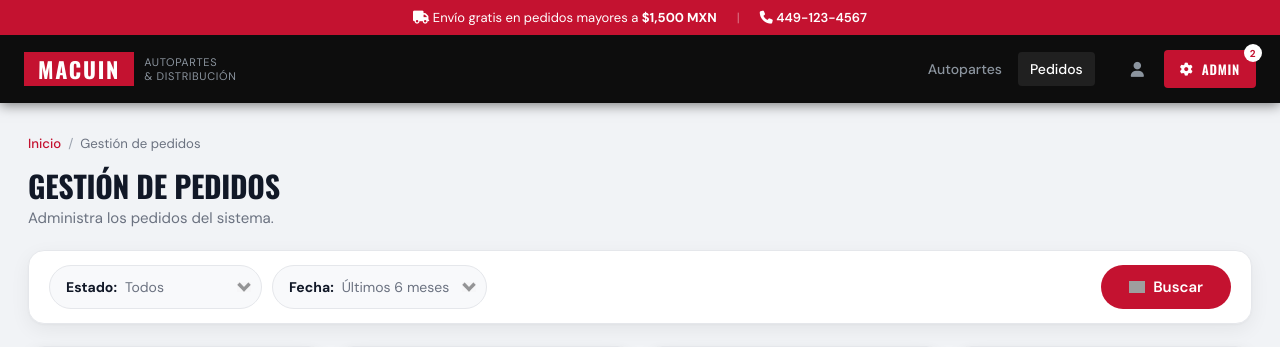
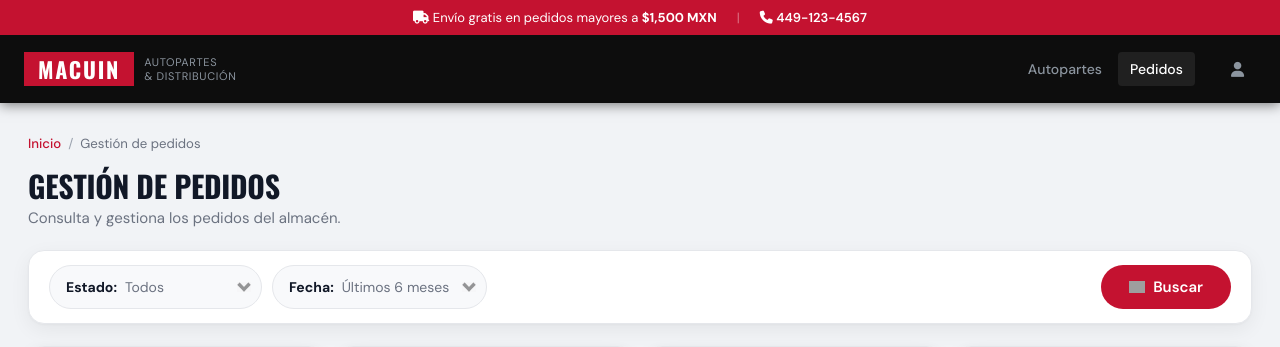
Before and after one commit to Arthie01/monorepo, a Flask app: page /gestion-pedidos in a window 1280 px wide. Shown: the top 347 px of the page. Run offline with Flask 3, Linux system fonts and the light colour scheme; grey boxes are pictures that could not be loaded.

Commit message:
fix: quitar referencias a admin — interfaces de personal interno

```diff
--- a/flask_app/static/css/gestion_pedidos.css
+++ b/flask_app/static/css/gestion_pedidos.css
@@ -153,38 +153,7 @@ body {
 }
 .hdr-action-link:hover { color:#fff; background:rgba(255,255,255,.08); }
 
-.hdr-cart-btn {
-  position: relative;
-  display: flex;
-  align-items: center;
-  gap: 8px;
-  background: #C41230;
-  color: #fff;
-  text-decoration: none;
-  padding: 9px 16px;
-  border-radius: 4px;
-  font-family: var(--font-display);
-  font-size: 13px;
-  font-weight: 600;
-  letter-spacing: .06em;
-  text-transform: uppercase;
-  transition: background .2s;
-}
-.hdr-cart-btn:hover { background: #8B0D21; }
-.hdr-cart-badge {
-  position: absolute;
-  top: -6px; right: -6px;
-  background: #fff;
-  color: #C41230;
-  font-size: 10px;
-  font-weight: 700;
-  font-family: var(--font-body);
-  border-radius: 50%;
-  width: 18px; height: 18px;
-  display: flex;
-  align-items: center;
-  justify-content: center;
-}
+
 
 /* ═══════════════════════════════════════════════
    BG CORNER
--- a/flask_app/templates/gestion_pedidos.html
+++ b/flask_app/templates/gestion_pedidos.html
@@ -26,17 +26,12 @@
         <span class="logo-block">MACUIN</span>
         <span class="logo-sub">Autopartes<br>&amp; Distribución</span>
       </a>
-      <nav class="hdr-nav" aria-label="Navegación admin">
+      <nav class="hdr-nav" aria-label="Navegación principal">
         <a href="/gestion-autopartes" class="hdr-nav__link">Autopartes</a>
         <a href="/gestion-pedidos" class="hdr-nav__link hdr-nav__link--active">Pedidos</a>
       </nav>
       <div class="hdr-actions">
         <a href="#" class="hdr-action-link" aria-label="Perfil"><i class="fas fa-user"></i></a>
-        <a href="#" class="hdr-cart-btn">
-          <i class="fas fa-cog"></i>
-          <span>Admin</span>
-          <span class="hdr-cart-badge">2</span>
-        </a>
       </div>
     </div>
   </header>
@@ -57,7 +52,7 @@
 
       <div class="page-heading">
         <h1 class="page-title">Gestión de pedidos</h1>
-        <p class="page-subtitle">Administra los pedidos del sistema.</p>
+        <p class="page-subtitle">Consulta y gestiona los pedidos del almacén.</p>
       </div>
 
       <!-- ── Filter bar ── -->
```
Also changed, not shown: flask_app/static/css/gestion_autopartes.css (+1 -32 lines), flask_app/templates/gestion_autopartes.html (+1 -6 lines).
